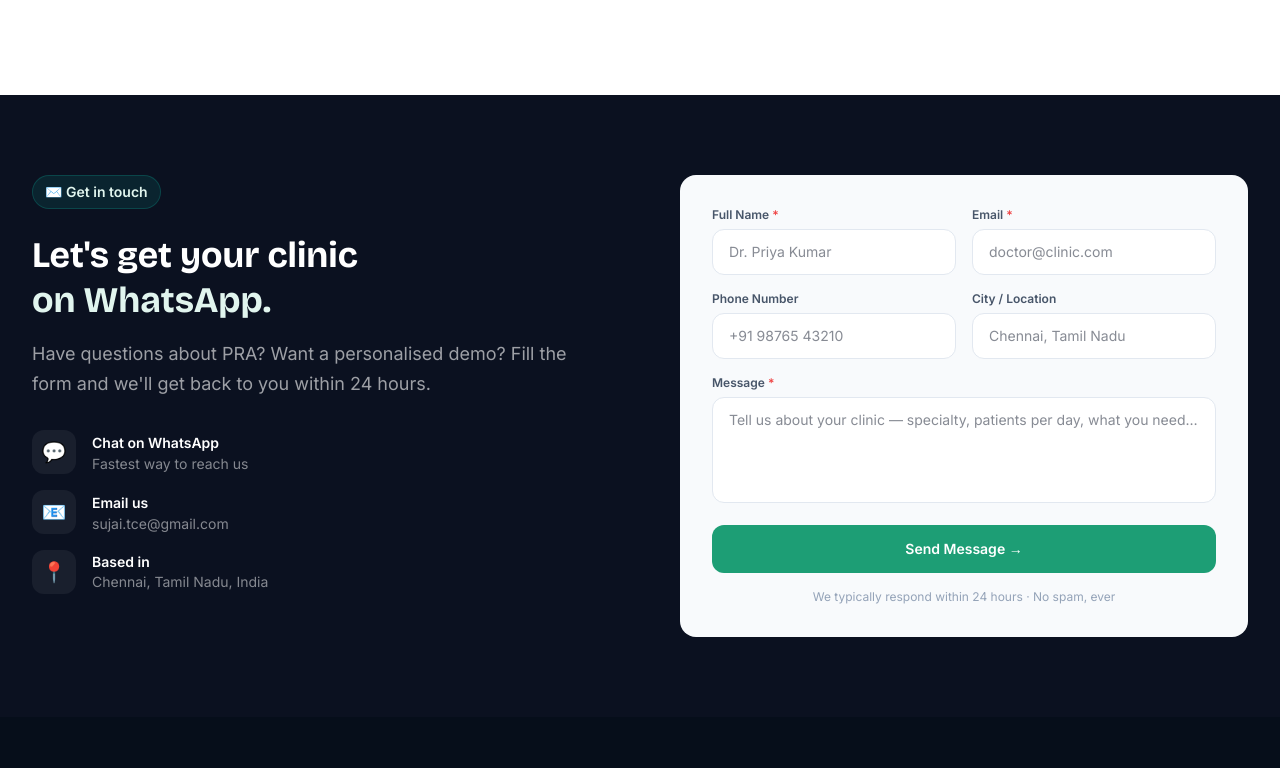
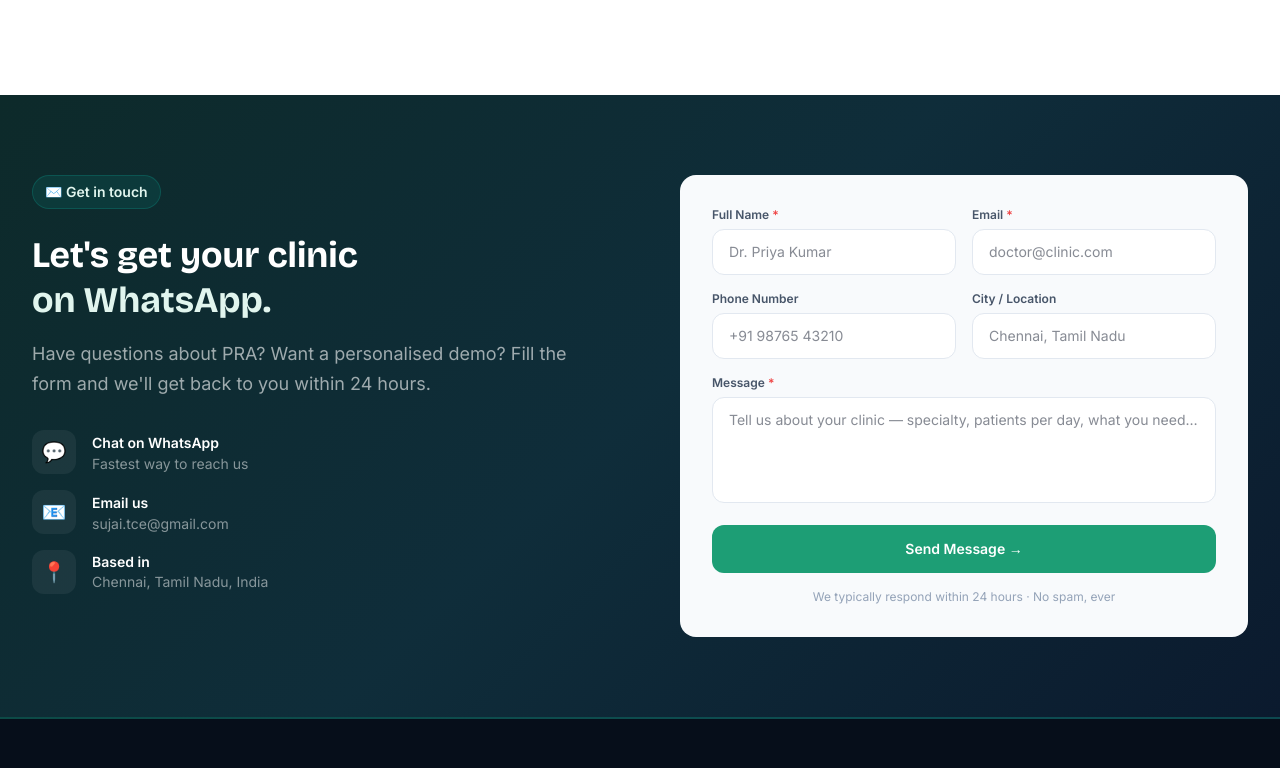
Before and after one commit to Sujai06062011/pra-website, a Next.js app: page / in a window 1280 px wide. Shown: the part 8172-8940 px from the top of the page. Built offline with nearby package versions, Linux system fonts and the light colour scheme.

Commit message:
Contact section: teal-tinted gradient to differentiate from footer

```diff
--- a/components/Contact.tsx
+++ b/components/Contact.tsx
@@ -35,7 +35,7 @@ export default function Contact() {
   const focusStyle: React.CSSProperties = { border: "1.5px solid #0D9488" };
 
   return (
-    <section id="contact" className="py-20" style={{ background: "#0B1120" }}>
+    <section id="contact" className="py-20" style={{ background: "linear-gradient(135deg, #0D2A2A 0%, #0F2D3A 50%, #0B1A2E 100%)", borderBottom: "2px solid rgba(13,148,136,0.3)" }}>
       <div className="max-w-7xl mx-auto px-4 sm:px-6 lg:px-8">
         <div className="grid lg:grid-cols-2 gap-12 lg:gap-20 items-start">
 
```
